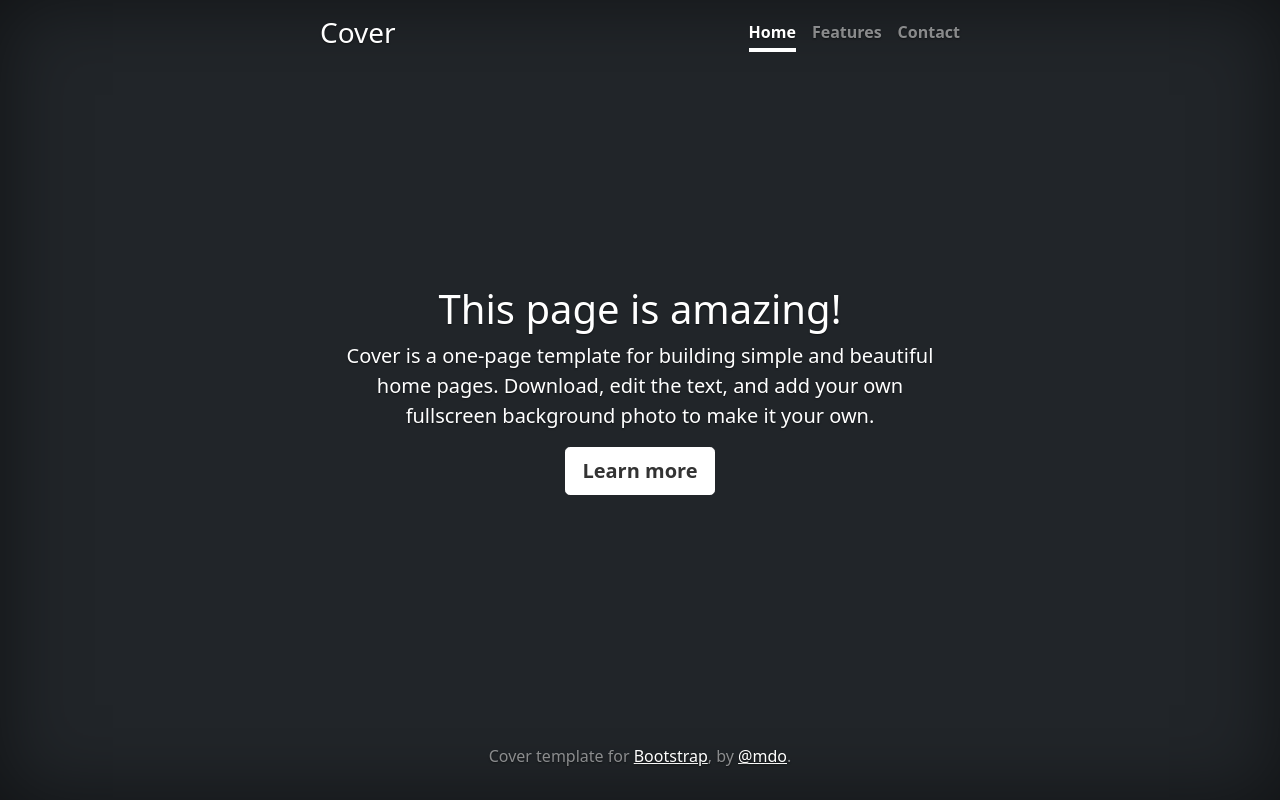
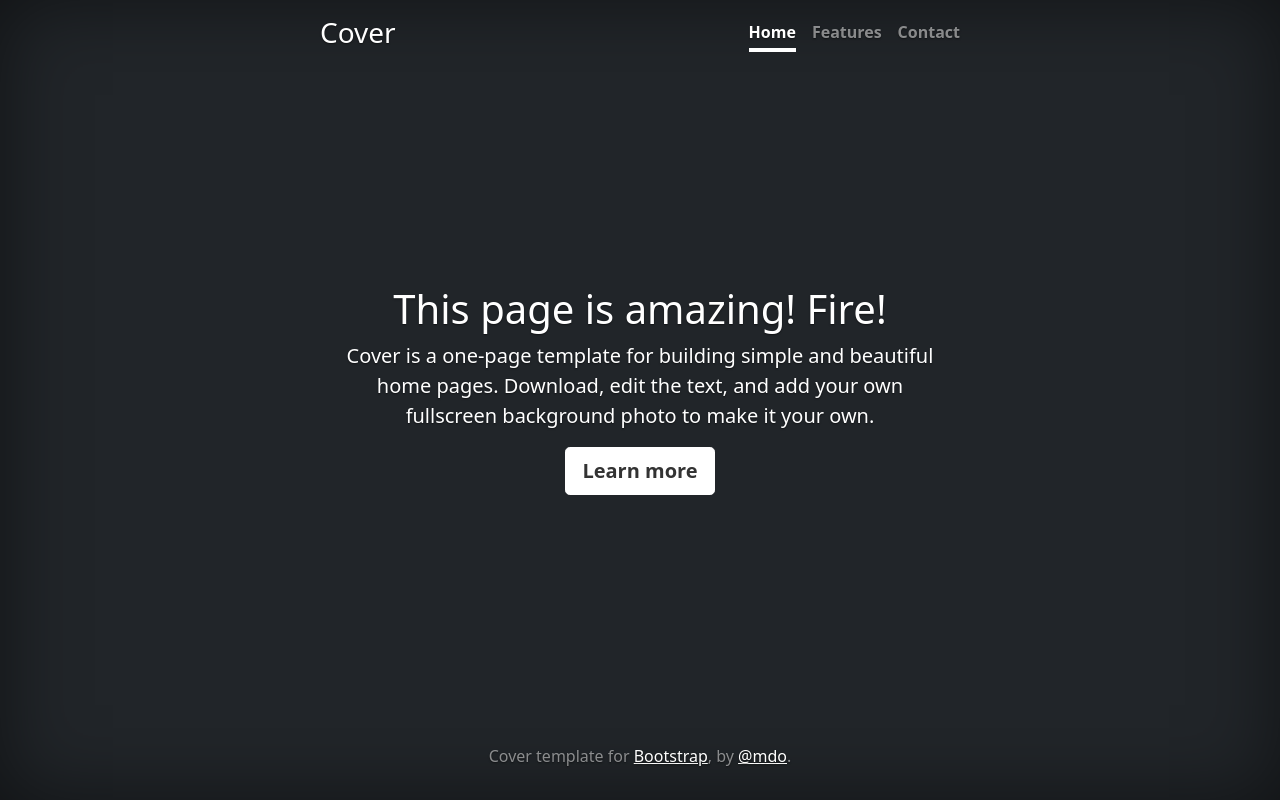
Before and after one commit to JaimeLGC/git-work, a plain HTML site: page index.html in a window 1280 px wide. Drawn offline with Linux system fonts and the light colour scheme.

Commit message:
Made a small improvement. Hope you liked it. #1

```diff
--- a/index.html
+++ b/index.html
@@ -50,7 +50,7 @@
   </header>
 
   <main class="px-3">
-    <h1>This page is amazing!</h1>
+    <h1>This page is amazing! Fire!</h1>
     <p class="lead">Cover is a one-page template for building simple and beautiful home pages. Download, edit the text, and add your own fullscreen background photo to make it your own.</p>
     <p class="lead">
       <a href="#" class="btn btn-lg btn-secondary fw-bold border-white bg-white">Learn more</a>
```
